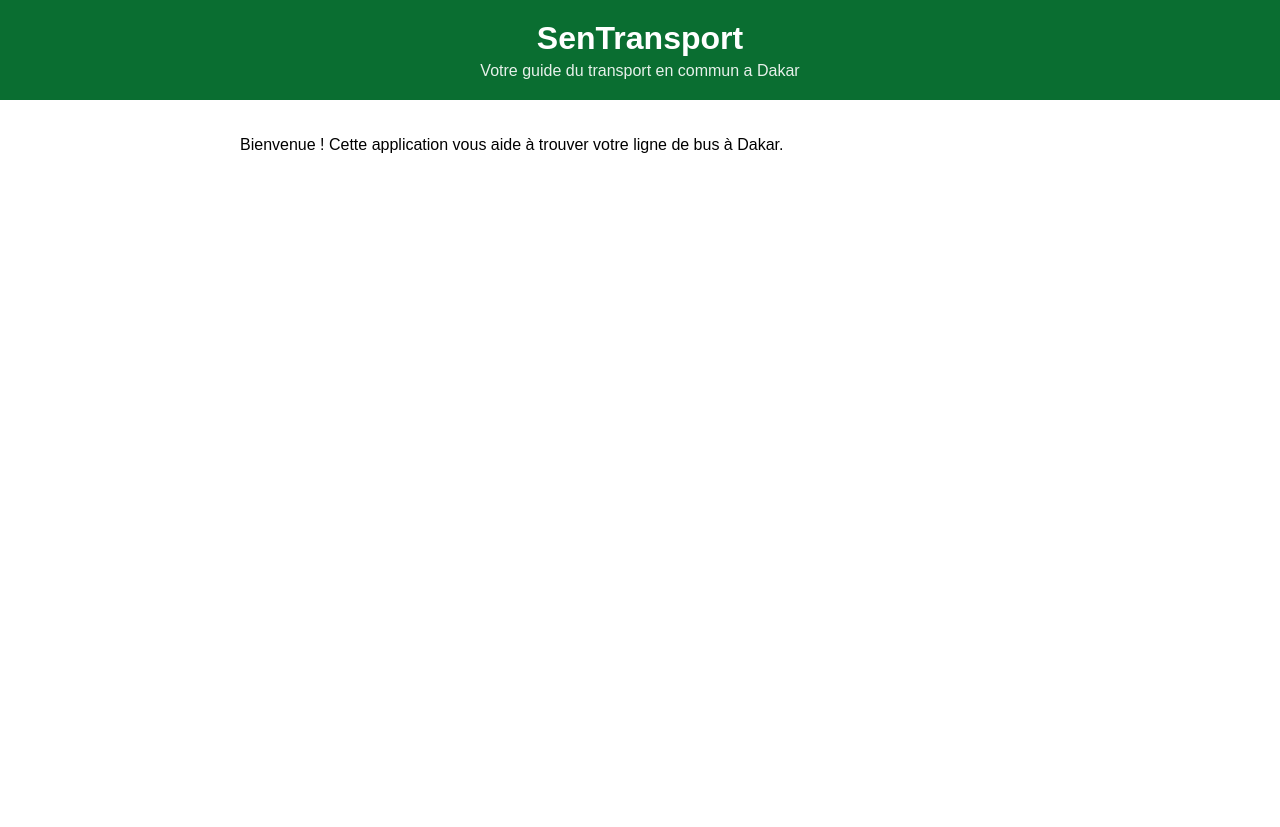
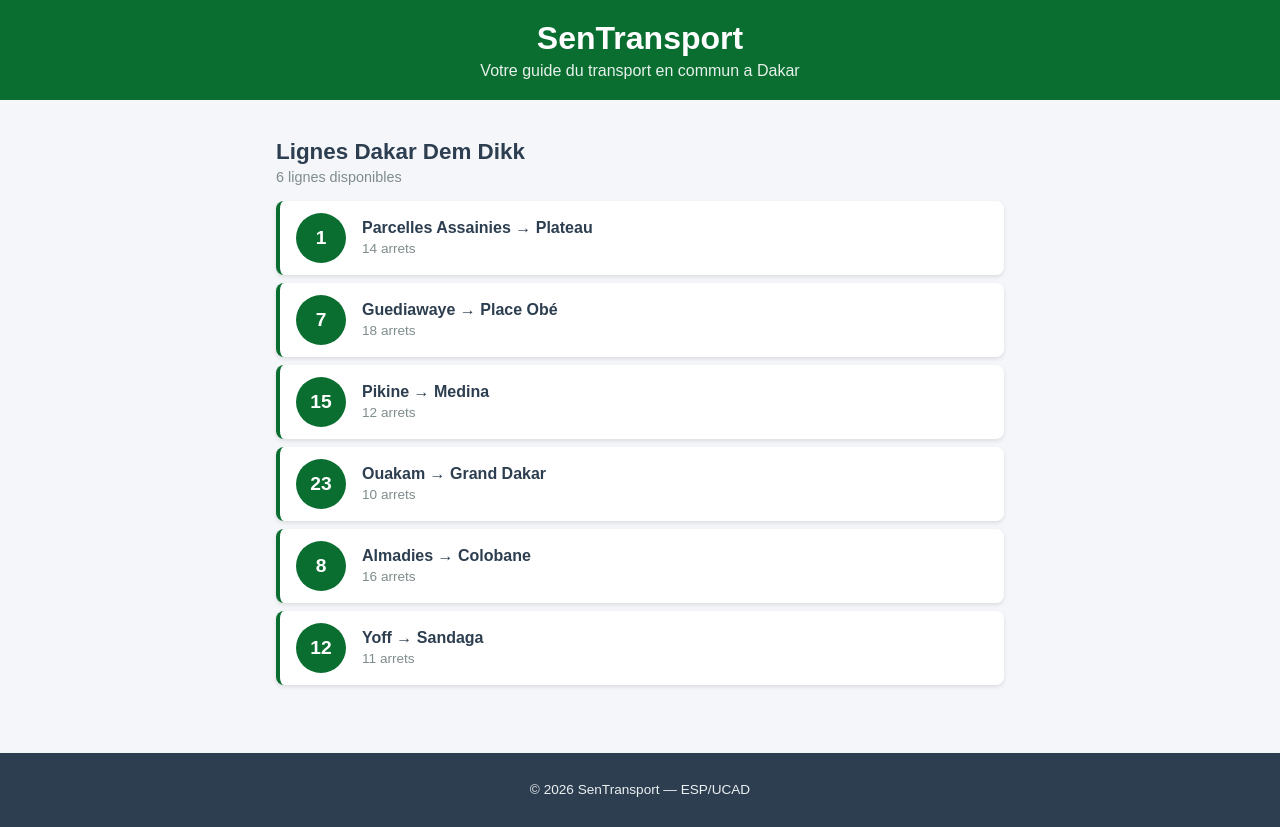
Before and after one commit to adjamariama/sentransport, a React (Create React App) app: page / in a window 1280 px wide. Before the commit the page ends 800 px from the top, so only its background shows below. Built offline with nearby package versions, Linux system fonts and the light colour scheme.

Commit message:
Lab 2 : composants statiques LigneBus et ListeLignes

```diff
--- a/src/App.css
+++ b/src/App.css
@@ -1,10 +1,22 @@
 .App {
   font-family: Arial, sans-serif;
   min-height: 100vh;
+  background-color: #f5f6fa;
+  display: flex;
+  flex-direction: column;
 }
 
 .contenu {
   padding: 20px;
   max-width: 800px;
   margin: 0 auto;
+  width: 100%;
+  box-sizing: border-box;
+  flex: 1;
 }
+
+@media (max-width: 600px) {
+  .contenu {
+    padding: 12px;
+  }
+}
--- a/src/App.js
+++ b/src/App.js
@@ -1,16 +1,25 @@
 import './App.css';
 import Header from './Header';
+import ListeLignes from './ListeLignes';
+import Footer from './Footer';
 
 function App() {
+  const lignes = [
+    { id: 1, numero: "1", depart: "Parcelles Assainies", arrivee: "Plateau", arrets: 14 },
+    { id: 2, numero: "7", depart: "Guediawaye", arrivee: "Place Obé", arrets: 18 },
+    { id: 3, numero: "15", depart: "Pikine", arrivee: "Medina", arrets: 12 },
+    { id: 4, numero: "23", depart: "Ouakam", arrivee: "Grand Dakar", arrets: 10 },
+    { id: 5, numero: "8", depart: "Almadies", arrivee: "Colobane", arrets: 16 },
+    { id: 6, numero: "12", depart: "Yoff", arrivee: "Sandaga", arrets: 11 },
+  ];
+
   return (
     <div className="App">
       <Header />
       <main className="contenu">
-        <p>
-          Bienvenue ! Cette application vous aide à trouver
-          votre ligne de bus à Dakar.
-        </p>
+        <ListeLignes lignes={lignes} />
       </main>
+      <Footer />
     </div>
   );
 }
--- /dev/null
+++ b/src/Footer.css
@@ -0,0 +1,8 @@
+.footer {
+  background-color: #2c3e50;
+  color: #ecf0f1;
+  text-align: center;
+  padding: 16px;
+  margin-top: 40px;
+  font-size: 0.85rem;
+}
--- /dev/null
+++ b/src/Footer.js
@@ -0,0 +1,11 @@
+import './Footer.css';
+
+function Footer() {
+  return (
+    <footer className="footer">
+      <p>&copy; 2026 SenTransport &mdash; ESP/UCAD</p>
+    </footer>
+  );
+}
+
+export default Footer;
--- /dev/null
+++ b/src/LigneBus.css
@@ -0,0 +1,49 @@
+.ligne-bus {
+  display: flex;
+  align-items: center;
+  padding: 12px 16px;
+  margin: 8px 0;
+  background-color: #ffffff;
+  border-radius: 8px;
+  border-left: 4px solid #0a6e31;
+  box-shadow: 0 2px 4px rgba(0, 0, 0, 0.1);
+  cursor: pointer;
+  transition: transform 0.2s, box-shadow 0.2s;
+}
+
+.ligne-bus:hover {
+  transform: translateX(4px);
+  box-shadow: 0 4px 8px rgba(0, 0, 0, 0.15);
+}
+
+.ligne-numero {
+  background-color: #0a6e31;
+  color: white;
+  font-weight: bold;
+  font-size: 1.2rem;
+  width: 50px;
+  height: 50px;
+  border-radius: 50%;
+  display: flex;
+  align-items: center;
+  justify-content: center;
+  margin-right: 16px;
+  flex-shrink: 0;
+}
+
+.ligne-info {
+  display: flex;
+  flex-direction: column;
+}
+
+.ligne-trajet {
+  font-size: 1rem;
+  font-weight: 600;
+  color: #2c3e50;
+}
+
+.ligne-arrets {
+  font-size: 0.85rem;
+  color: #7f8c8d;
+  margin-top: 4px;
+}
--- /dev/null
+++ b/src/LigneBus.js
@@ -0,0 +1,17 @@
+import './LigneBus.css';
+
+function LigneBus({ numero, depart, arrivee, arrets }) {
+  return (
+    <div className="ligne-bus">
+      <div className="ligne-numero">{numero}</div>
+      <div className="ligne-info">
+        <span className="ligne-trajet">
+          {depart} &rarr; {arrivee}
+        </span>
+        <span className="ligne-arrets">{arrets} arrets</span>
+      </div>
+    </div>
+  );
+}
+
+export default LigneBus;
--- /dev/null
+++ b/src/ListeLignes.css
@@ -0,0 +1,16 @@
+.liste-lignes {
+  padding: 0 16px;
+}
+
+.liste-titre {
+  color: #2c3e50;
+  font-size: 1.4rem;
+  margin-bottom: 4px;
+}
+
+.liste-description {
+  color: #7f8c8d;
+  font-size: 0.9rem;
+  margin-top: 0;
+  margin-bottom: 16px;
+}
--- /dev/null
+++ b/src/ListeLignes.js
@@ -0,0 +1,24 @@
+import LigneBus from './LigneBus';
+import './ListeLignes.css';
+
+function ListeLignes({ lignes }) {
+  return (
+    <div className="liste-lignes">
+      <h2 className="liste-titre">Lignes Dakar Dem Dikk</h2>
+      <p className="liste-description">
+        {lignes.length} lignes disponibles
+      </p>
+      {lignes.map((ligne) => (
+        <LigneBus
+          key={ligne.id}
+          numero={ligne.numero}
+          depart={ligne.depart}
+          arrivee={ligne.arrivee}
+          arrets={ligne.arrets}
+        />
+      ))}
+    </div>
+  );
+}
+
+export default ListeLignes;
--- /dev/null
+++ b/src/nom_du_fichier.css
@@ -0,0 +1,98 @@
+.ligne-bus {
+  display: flex;
+  align-items: center;
+  padding: 12px 16px;
+  margin: 8px 0;
+  background-color: #ffffff;
+  border-radius: 8px;
+  border-left: 4px solid #0a6e31;
+  box-shadow: 0 2px 4px rgba(0, 0, 0, 0.1);
+  cursor: pointer;
+  transition: transform 0.2s, box-shadow 0.2s;
+}
+
+.ligne-bus:hover {
+  transform: translateX(4px);
+  box-shadow: 0 4px 8px rgba(0, 0, 0, 0.15);
+}
+
+.ligne-numero {
+  background-color: #0a6e31;
+  color: white;
+  font-weight: bold;
+  font-size: 1.2rem;
+  width: 50px;
+  height: 50px;
+  border-radius: 50%;
+  display: flex;
+  align-items: center;
+  justify-content: center;
+  margin-right: 16px;
+  flex-shrink: 0;
+}
+
+.ligne-info {
+  display: flex;
+  flex-direction: column;
+}
+
+.ligne-trajet {
+  font-size: 1rem;
+  font-weight: 600;
+  color: #2c3e50;
+}
+
+.ligne-arrets {
+  font-size: 0.85rem;
+  color: #7f8c8d;
+  margin-top: 4px;
+}
+.ligne-bus {
+  display: flex;
+  align-items: center;
+  padding: 12px 16px;
+  margin: 8px 0;
+  background-color: #ffffff;
+  border-radius: 8px;
+  border-left: 4px solid #0a6e31;
+  box-shadow: 0 2px 4px rgba(0, 0, 0, 0.1);
+  cursor: pointer;
+  transition: transform 0.2s, box-shadow 0.2s;
+}
+
+.ligne-bus:hover {
+  transform: translateX(4px);
+  box-shadow: 0 4px 8px rgba(0, 0, 0, 0.15);
+}
+
+.ligne-numero {
+  background-color: #0a6e31;
+  color: white;
+  font-weight: bold;
+  font-size: 1.2rem;
+  width: 50px;
+  height: 50px;
+  border-radius: 50%;
+  display: flex;
+  align-items: center;
+  justify-content: center;
+  margin-right: 16px;
+  flex-shrink: 0;
+}
+
+.ligne-info {
+  display: flex;
+  flex-direction: column;
+}
+
+.ligne-trajet {
+  font-size: 1rem;
+  font-weight: 600;
+  color: #2c3e50;
+}
+
+.ligne-arrets {
+  font-size: 0.85rem;
+  color: #7f8c8d;
+  margin-top: 4px;
+}
```
Also changed, not shown: 1 other file (tests, documents, lock files or other folders).
